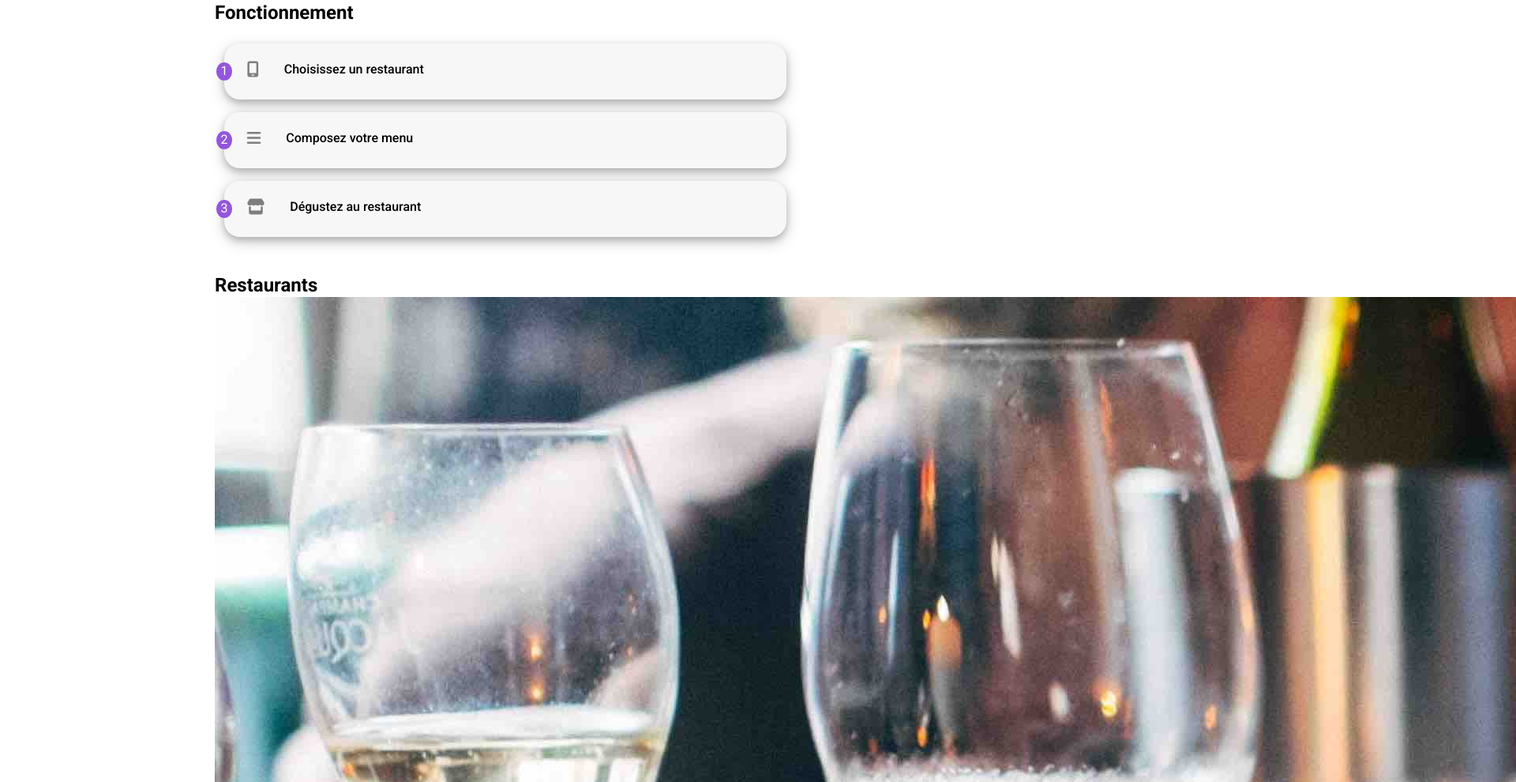
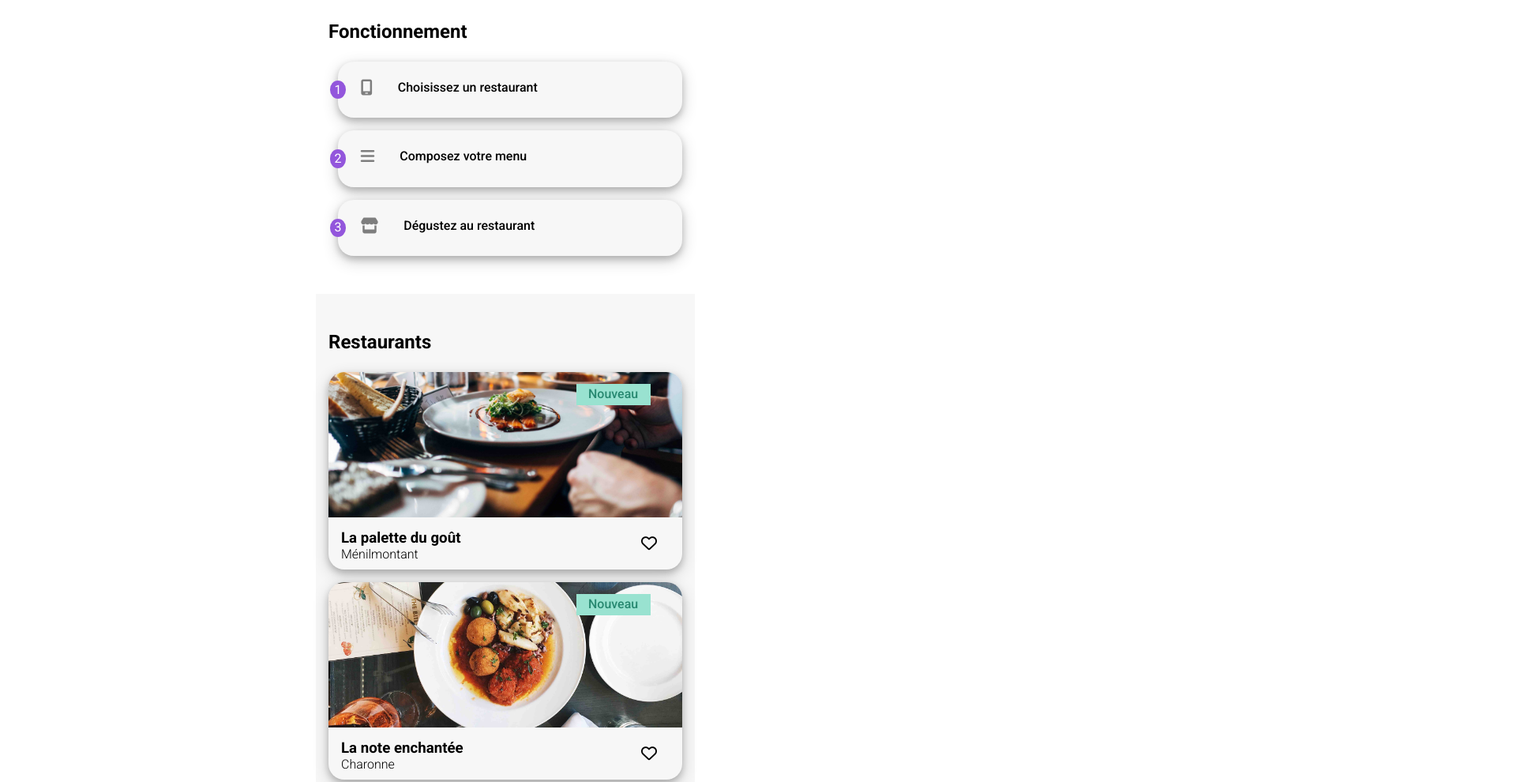
Before and after one commit to michelre/chane-to_jean_3_102022, a plain HTML site: page index.html in a window 1280 px wide. Shown: the part 440-1430 px from the top of the page at 79% size, 1920 px wide, since content can reach past the window. Drawn offline with Linux system fonts and the light colour scheme; a web font is replaced by a local one.

Commit message:
Write Restaurant Cards SCSS

```diff
--- a/index.html
+++ b/index.html
@@ -51,18 +51,23 @@
             </div>
         </section>
         <section class="restaurants-section">
-            <h1>Restaurants</h1>
+            <div class="restaurants-section__container">
+                <h1 class="restaurants-section__container__title">Restaurants</h1>
+                <div class="restaurants-cards">
                     <div class="restaurant-card">
                         <a href="la-palette-du-gout-menu.html">
                             <div class="restaurant-card__image">
                                 <img src="images/restaurants/lapalette-image.jpg" alt="Food plate">
                             </div>
-                    <p class="restaurant-card__badge">Nouveau</p>
+
                             <div class="restaurant-card__body">
-                        <h3 class="restaurant-card__heading">La palette du gôut</h3>
+                                <div>
+                                    <h3 class="restaurant-card__heading">La palette du goût</h3>
                                     <p class="restaurant-card__byline">Ménilmontant</p>
                                 </div>
-                    <i class="fa-regular fa-heart restaurant-card__heart-logo"></i>
+                                <i class="fa-regular fa-heart fa-lg restaurant-card__heart-logo"></i>
+                            </div>
+                            <p class="restaurant-card__badge">Nouveau</p>
                         </a>
                     </div>
                     <div class="restaurant-card">
@@ -70,12 +75,15 @@
                             <div class="restaurant-card__image">
                                 <img src="images/restaurants/lanote-image.jpg" alt="Food plate">
                             </div>
-                    <p class="restaurant-card__badge">Nouveau</p>
+
                             <div class="restaurant-card__body">
+                                <div>
                                     <h3 class="restaurant-card__heading">La note enchantée</h3>
                                     <p class="restaurant-card__byline">Charonne</p>
                                 </div>
-                    <i class="fa-regular fa-heart restaurant-card__heart-logo"></i>
+                                <i class="fa-regular fa-heart fa-lg restaurant-card__heart-logo"></i>
+                            </div>
+                            <p class="restaurant-card__badge">Nouveau</p>
                         </a>
                     </div>
                     <div class="restaurant-card">
@@ -84,10 +92,13 @@
                                 <img src="images/restaurants/alafrancaise-image.jpg" alt="Food plate">
                             </div>
                             <div class="restaurant-card__body">
+                                <div>
                                     <h3 class="restaurant-card__heading">A la française</h3>
                                     <p class="restaurant-card__byline">Cité Rouge</p>
                                 </div>
-                    <i class="fa-regular fa-heart restaurant-card__heart-logo"></i>
+                                <i class="fa-regular fa-heart fa-lg restaurant-card__heart-logo"></i>
+                            </div>
+
                         </a>
                     </div>
                     <div class="restaurant-card">
@@ -95,13 +106,17 @@
                             <div class="restaurant-card__image">
                                 <img src="images/restaurants/ledelice-image.jpg" alt="Food plate">
                             </div>
-                    <p class="restaurant-card__badge">Nouveau</p>
                             <div class="restaurant-card__body">
+                                <div>
                                     <h3 class="restaurant-card__heading">Le délice des sens</h3>
                                     <p class="restaurant-card__byline">Folie-Méricourt</p>
                                 </div>
-                    <i class="fa-regular fa-heart restaurant-card__heart-logo"></i>
+                                <i class="fa-regular fa-heart fa-lg restaurant-card__heart-logo"></i>
+                            </div>
+
                         </a>
+                    </div>
+                </div>
             </div>
         </section>
     </main>
--- a/sass/base/_normalize.scss
+++ b/sass/base/_normalize.scss
@@ -9,8 +9,10 @@
  */
 
 html {
-    line-height: 1.15; /* 1 */
-    -webkit-text-size-adjust: 100%; /* 2 */
+    line-height: 1.15;
+    /* 1 */
+    -webkit-text-size-adjust: 100%;
+    /* 2 */
 }
 
 /* Sections
@@ -51,9 +53,12 @@
    */
 
 hr {
-    box-sizing: content-box; /* 1 */
-    height: 0; /* 1 */
-    overflow: visible; /* 2 */
+    box-sizing: content-box;
+    /* 1 */
+    height: 0;
+    /* 1 */
+    overflow: visible;
+    /* 2 */
 }
 
 /**
@@ -62,8 +67,10 @@
    */
 
 pre {
-    font-family: monospace, monospace; /* 1 */
-    font-size: 1em; /* 2 */
+    font-family: monospace, monospace;
+    /* 1 */
+    font-size: 1em;
+    /* 2 */
 }
 
 /* Text-level semantics
@@ -83,9 +90,12 @@
    */
 
 abbr[title] {
-    border-bottom: none; /* 1 */
-    text-decoration: underline; /* 2 */
-    text-decoration: underline dotted; /* 2 */
+    border-bottom: none;
+    /* 1 */
+    text-decoration: underline;
+    /* 2 */
+    text-decoration: underline dotted;
+    /* 2 */
 }
 
 /**
@@ -105,8 +115,10 @@
 code,
 kbd,
 samp {
-    font-family: monospace, monospace; /* 1 */
-    font-size: 1em; /* 2 */
+    font-family: monospace, monospace;
+    /* 1 */
+    font-size: 1em;
+    /* 2 */
 }
 
 /**
@@ -162,10 +174,14 @@
 optgroup,
 select,
 textarea {
-    font-family: inherit; /* 1 */
-    font-size: 100%; /* 1 */
-    line-height: 1.15; /* 1 */
-    margin: 0; /* 2 */
+    font-family: inherit;
+    /* 1 */
+    font-size: 100%;
+    /* 1 */
+    line-height: 1.15;
+    /* 1 */
+    margin: 0;
+    /* 2 */
 }
 
 /**
@@ -174,7 +190,8 @@
    */
 
 button,
-  input { /* 1 */
+input {
+    /* 1 */
     overflow: visible;
 }
 
@@ -184,7 +201,8 @@
    */
 
 button,
-  select { /* 1 */
+select {
+    /* 1 */
     text-transform: none;
 }
 
@@ -238,12 +256,18 @@
    */
 
 legend {
-    box-sizing: border-box; /* 1 */
-    color: inherit; /* 2 */
-    display: table; /* 1 */
-    max-width: 100%; /* 1 */
-    padding: 0; /* 3 */
-    white-space: normal; /* 1 */
+    box-sizing: border-box;
+    /* 1 */
+    color: inherit;
+    /* 2 */
+    display: table;
+    /* 1 */
+    max-width: 100%;
+    /* 1 */
+    padding: 0;
+    /* 3 */
+    white-space: normal;
+    /* 1 */
 }
 
 /**
@@ -269,8 +293,10 @@
 
 [type="checkbox"],
 [type="radio"] {
-    box-sizing: border-box; /* 1 */
-    padding: 0; /* 2 */
+    box-sizing: border-box;
+    /* 1 */
+    padding: 0;
+    /* 2 */
 }
 
 /**
@@ -288,8 +314,10 @@
    */
 
 [type="search"] {
-    -webkit-appearance: textfield; /* 1 */
-    outline-offset: -2px; /* 2 */
+    -webkit-appearance: textfield;
+    /* 1 */
+    outline-offset: -2px;
+    /* 2 */
 }
 
 /**
@@ -306,8 +334,10 @@
    */
 
 ::-webkit-file-upload-button {
-    -webkit-appearance: button; /* 1 */
-    font: inherit; /* 2 */
+    -webkit-appearance: button;
+    /* 1 */
+    font: inherit;
+    /* 2 */
 }
 
 /* Interactive
@@ -353,6 +383,16 @@
     margin-bottom: 0;
 }
 
-  h2 {
+h2, h3 {
     margin: 0;
 }
+
+
+a {
+    text-decoration: none;
+    color: black;
+}
+
+a:visited {
+    color: inherit;
+}
--- a/sass/base/_typography.scss
+++ b/sass/base/_typography.scss
@@ -8,3 +8,7 @@ body {
 h1, h2 {
     font-size: 1.5rem;
 }
+
+.restaurant-card__byline {
+    font-weight: $light-font-weight;
+}
--- a/sass/components/_cards.scss
+++ b/sass/components/_cards.scss
@@ -19,9 +19,56 @@
     }
 
     &__icon {
-       color: $fonctionnement-card-icon-color;
-       margin-left: -1rem;
-       padding-right: 2rem;
-       padding-top: 0.5rem;
+        color: $fonctionnement-card-icon-color;
+        margin-left: -1rem;
+        padding-right: 2rem;
+        padding-top: 0.5rem;
     }
 }
+
+.restaurant-card {
+    height: 250px;
+    border-radius: 20px;
+    @include box-shadow;
+    overflow: hidden;
+
+    &__image {
+        height: 184px;
+        overflow: hidden;
+
+        >img {
+            height: 100%;
+            width: 100%;
+            object-fit: cover;
+            object-position: 50% 100%;
+        }
+    }
+
+    &__badge {
+        position: relative;
+        bottom: 90%;
+        left: 70%;
+        z-index: 1;
+        width: 86px;
+        text-align: center;
+        padding: 0.25rem;
+        background-color: $tertiary-colour;
+        color: darken($color: $tertiary-colour, $amount: 40)
+
+    }
+
+    &__body {
+        display: flex;
+        padding-top: 1rem;
+        padding-left: 1rem;
+        padding-right: 2rem;
+        justify-content: space-between;
+    }
+    &__heart-logo {
+        padding-top: 1rem;
+    }
+}
+
+img[src="images/restaurants/lanote-image.jpg"] {
+    object-position: 50% 62%;
+}
--- a/sass/layouts/_layout.scss
+++ b/sass/layouts/_layout.scss
@@ -1,10 +1,5 @@
 body {
-    max-width: 768px;
+    max-width: 480px;
     margin-inline: auto;
 
 }
-
-main {
-    padding-left: 1rem;
-    padding-right: 1rem;
-}
--- a/sass/pages/_home.scss
+++ b/sass/pages/_home.scss
@@ -45,7 +45,9 @@
 }
 
 .fonctionnement-section {
-    padding: 3rem 0;
+    padding-top: 3rem;
+    padding-bottom: 3rem;
+    @include side-padding;
 
     &__title {
         padding-bottom: 1.5rem;
@@ -57,6 +59,25 @@
         grid-template-rows: auto;
         row-gap: 1rem;
         padding-left: 0.75rem;
-        padding-right: 0.75rem;
     }
 }
+
+.restaurants-section {
+    background-color: $background-color-2;
+    padding-top: 3rem;
+    padding-bottom: 3rem;
+
+    &__container {
+        @include side-padding;
+      &__title {
+        padding-bottom: 1.5rem;
+      }
+    }
+}
+
+.restaurants-cards {
+    display: grid;
+    grid-template-columns: 1;
+    grid-template-rows: auto;
+    row-gap: 1rem;
+}
--- a/sass/utils/_mixins.scss
+++ b/sass/utils/_mixins.scss
@@ -1,3 +1,8 @@
 @mixin box-shadow {
     box-shadow: 0 4px 8px 0 rgba(0, 0, 0, 0.2), 0 6px 20px 0 rgba(0, 0, 0, 0.19);;
 }
+
+@mixin side-padding {
+    padding-left: 1rem;
+    padding-right: 1rem;
+}
```
Also changed, not shown: css/main.css, 1 other file. Lines whose indentation alone changed are shown as unchanged.
